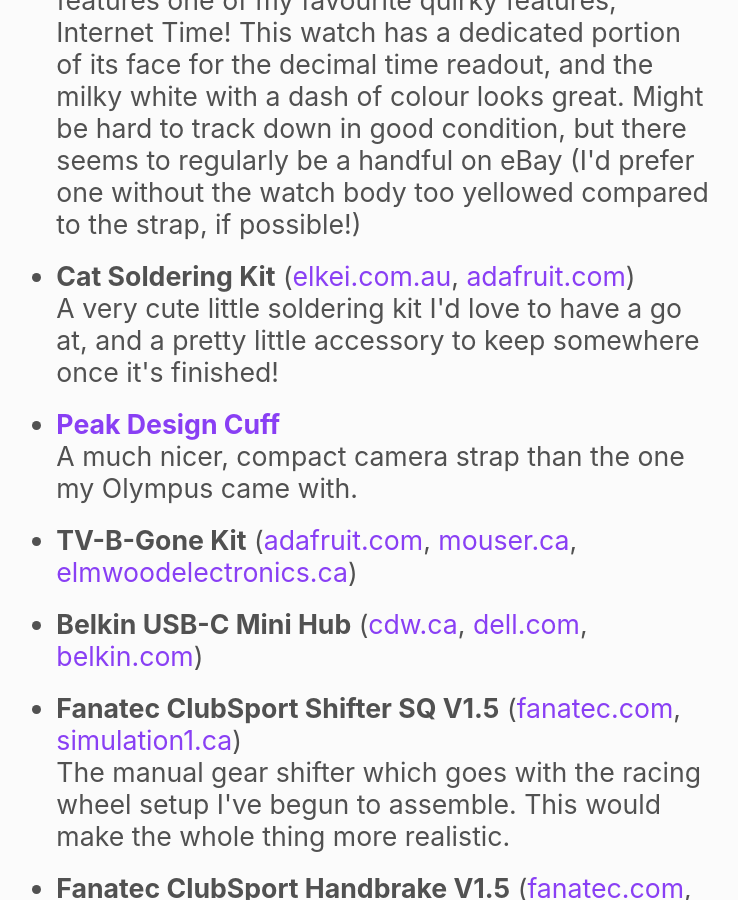
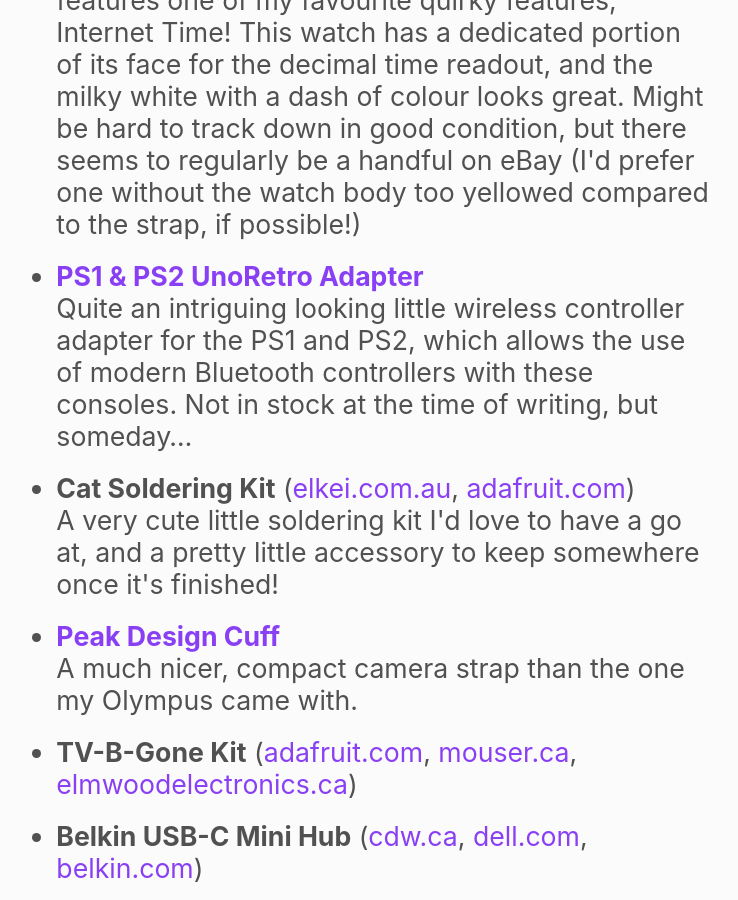
Before and after one commit to ticky/wishlist, a Jekyll site: the page built from index.md, in a window 1280 px wide and 900 px high, scrolled down 1178 px. Shown: the whole window, without its empty margins (277-1015 px from the left). Built offline with Jekyll 4.4.1, drawn with Linux system fonts in a browser that asks for light colours; our own code applies the rules of GitHub Pages for plain Markdown files.

Commit message:
Add UnoRetro Adapter

```diff
--- a/_data/wishlist.yml
+++ b/_data/wishlist.yml
@@ -33,6 +33,12 @@
       This watch has a dedicated portion of its face for the decimal time readout, and the milky white with a dash of colour looks great.
       Might be hard to track down in good condition, but there seems to regularly be a handful on eBay
       (I'd prefer one without the watch body too yellowed compared to the strap, if possible!)
+
+  - name: PS1 & PS2 UnoRetro Adapter
+    link: "https://www.willsconsolemodifications.co.uk/index.php?route=product/product&path=59_67&product_id=52"
+    notes: |
+      Quite an intriguing looking little wireless controller adapter for the PS1 and PS2, which allows the use of modern Bluetooth controllers with these consoles.
+      Not in stock at the time of writing, but someday…
 
   - name: Cat Soldering Kit
     link:
```
